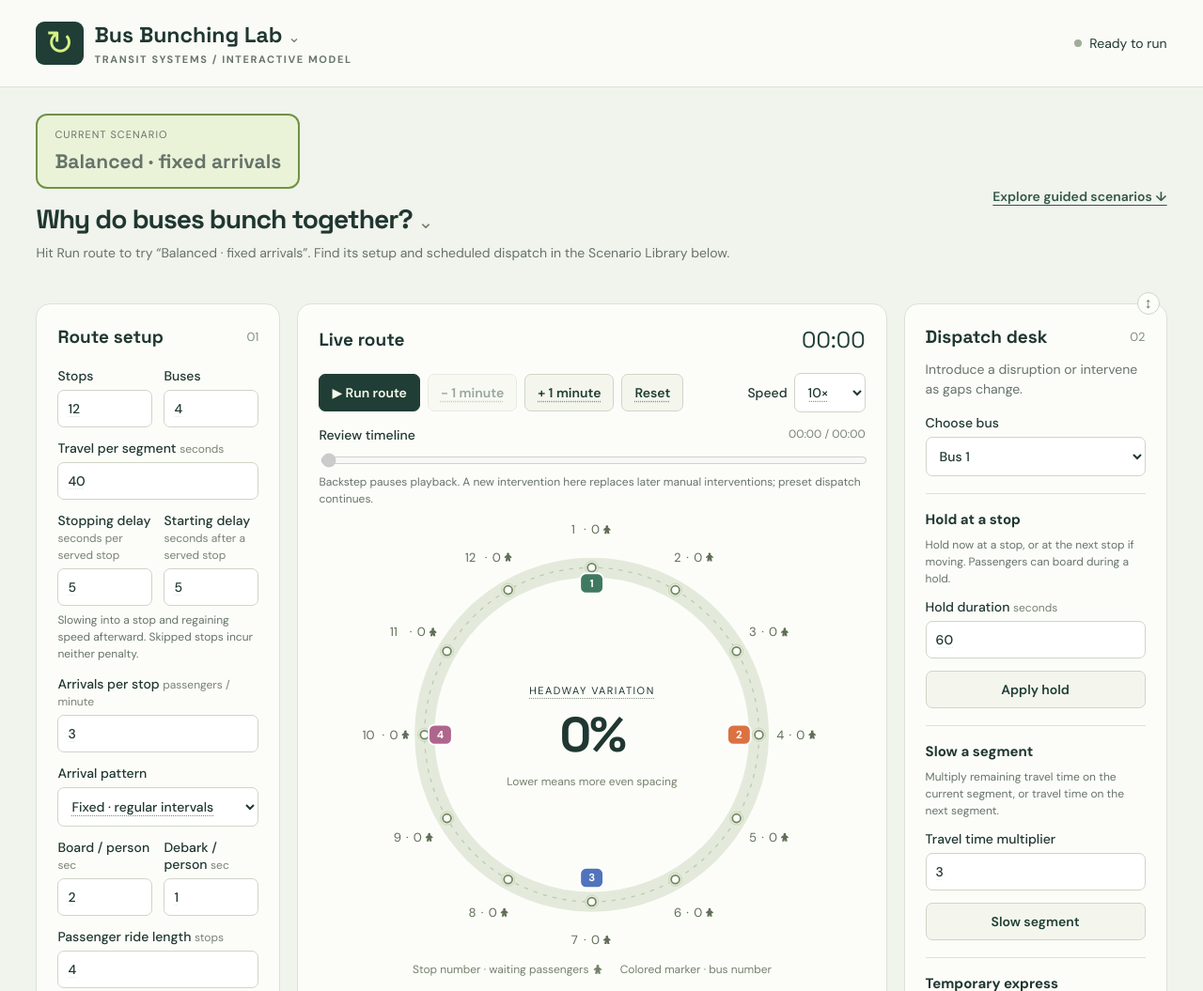
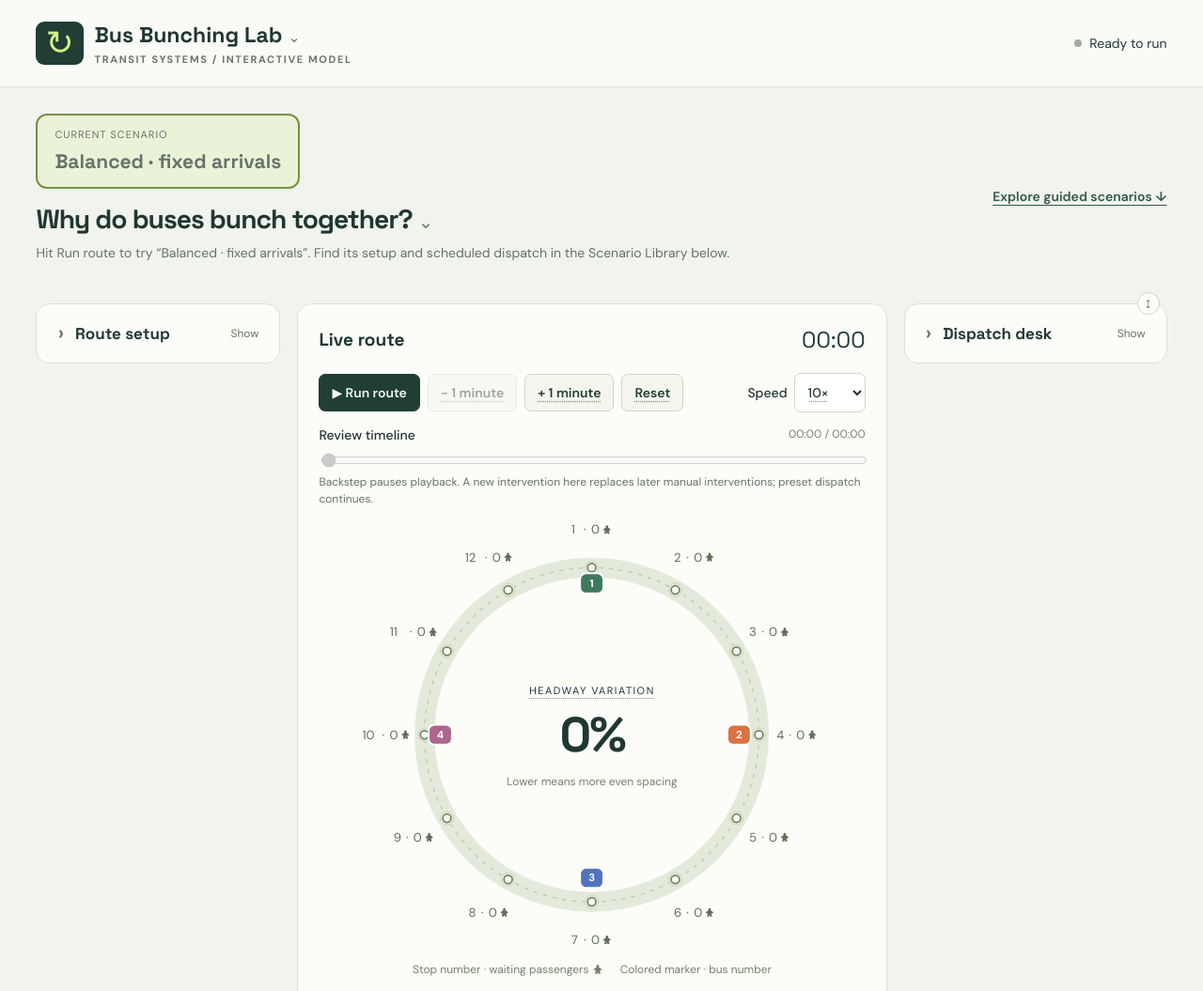
Before and after one commit to MentalNomad/bus-bunching-lab, a website: page dist/index.html in a window 1280 px wide. Shown: the top 1055 px of the page at 94% size. Drawn offline with Linux system fonts and the light colour scheme.

Commit message:
Collapse route setup, dispatch and charts on opening

```diff
--- a/dist/app.js
+++ b/dist/app.js
@@ -3,9 +3,9 @@ import { Simulation, MAX_SIMULATION_SECONDS } from './engine.js?v=20261021a';
 import { Experiment, scenarios } from './experiment.js?v=20261021a';
 import { chartData, sharedScale } from './chart-data.js?v=20261021a';
 import { updateChartInspection, clearChartInspection } from './chart-inspection.js?v=20261021a';
-import { setupLayout } from './layout.js?v=20261021a';
+import { setupLayout } from './layout.js?v=20261023a';
 import { loadCustomPresets, setupScenarioLibrary } from './scenario-ui.js?v=20261021a';
-import { setupHelp } from './help.js?v=20261021a';
+import { setupHelp } from './help.js?v=20261023a';
 import { scenarioFromSearch } from './scenario-links.js?v=20261021a';
 import { advanceMaxSpeed, advanceTimedSpeed } from './playback.js?v=20261021a';
 loadCustomPresets();
@@ -53,10 +53,6 @@ function initialize() {
         `<article class="bus-chart"><h3 style="color:${colors[b.id]}">● Bus ${b.id + 1}</h3><h4>Time stopped per station</h4><p>Service + holding · seconds · sampled on departure</p><div class="chart-numbers" id="dwellNumbers${b.id}"></div><canvas id="dwell${b.id}" role="img" aria-label="Bus ${b.id + 1} dwell time graph"></canvas><h4>Cumulative queue wait per passenger at boarding</h4><p>Initial queue wait · seconds · sampled at boarding</p><div class="chart-numbers" id="waitNumbers${b.id}"></div><canvas id="wait${b.id}" role="img" aria-label="Bus ${b.id + 1} passenger wait graph"></canvas><div class="chart-key">● Observation &nbsp; ━ Trailing average</div></article>`,
     )
     .join('');
-  const heading = document.createElement('h2');
-  heading.textContent = 'Per-bus statistics';
-  heading.style.gridColumn = '1 / -1';
-  $('busCharts').prepend(heading);
   $('expressValue').max = sim.c.stops - 1;
   $('patternLead').max = sim.c.stops - 1;
   $('patternLead').value = Math.min(+$('patternLead').value, sim.c.stops - 1);
@@ -518,6 +514,14 @@ function renderCharts() {
     const value = +$(id).value;
     return Number.isFinite(value) && value >= 0 && value <= MAX_SIMULATION_SECONDS ? value : 0;
   };
+  if (!$('systemChart').closest('.section-disclosure:not([open])')) {
+    const systemMax = sharedScale([sim.series], sim.time, n, mode, axis('systemAxis')),
+      systemView = chartData(sim.series, sim.time, n, mode);
+    chart($('systemChart'), sim.series, systemView, '#3f7960', systemMax);
+    numbers($('systemNumbers'), systemView, mode);
+    $('systemCount').textContent = `${sim.completed.toLocaleString()} completed passengers`;
+  }
+  if (!$('busCharts').closest('.section-disclosure:not([open])')) {
     const dwellMax = sharedScale(
         sim.buses.map((b) => b.dwell),
         sim.time,
@@ -531,12 +535,7 @@ function renderCharts() {
         n,
         mode,
         axis('waitAxis'),
-    ),
-    systemMax = sharedScale([sim.series], sim.time, n, mode, axis('systemAxis'));
-  const systemView = chartData(sim.series, sim.time, n, mode);
-  chart($('systemChart'), sim.series, systemView, '#3f7960', systemMax);
-  numbers($('systemNumbers'), systemView, mode);
-  $('systemCount').textContent = `${sim.completed.toLocaleString()} completed passengers`;
+      );
     for (const b of sim.buses) {
       const dwellView = chartData(b.dwell, sim.time, n, mode),
         waitView = chartData(b.wait, sim.time, n, mode);
@@ -544,6 +543,7 @@ function renderCharts() {
       numbers($('dwellNumbers' + b.id), dwellView, mode, true);
       chart($('wait' + b.id), b.wait, waitView, colors[b.id], waitMax);
       numbers($('waitNumbers' + b.id), waitView, mode);
+    }
   }
   refreshHelp();
 }
--- a/dist/help.js
+++ b/dist/help.js
@@ -190,7 +190,7 @@ export function setupHelp() {
   window.addEventListener('resize', hide);
   function annotate() {
     for (const el of document.querySelectorAll(
-      '.metric>span,.chart-numbers>span,.route-center>span,.system-chart h3,.bus-chart h4',
+      '.metric>span,.chart-numbers>span,.route-center>span,.system-chart h3,.section-disclosure-title h3,.bus-chart h4',
     )) {
       const label = el.firstChild?.textContent?.trim();
       if (text[label]) {
--- a/dist/layout.js
+++ b/dist/layout.js
@@ -1,4 +1,27 @@
 // Move complete working sections; use buttons so keyboard and touch work too.
+function collapsible(panel) {
+  const disclosure = document.createElement('details'),
+    summary = document.createElement('summary'),
+    heading = panel.querySelector('h2, h3'),
+    headingRow = heading.parentElement;
+  disclosure.className = 'panel section-disclosure';
+  if (panel.classList.contains('dispatch')) disclosure.classList.add('dispatch-disclosure');
+  summary.className = 'section-disclosure-title';
+  summary.append(heading);
+  if (headingRow.classList.contains('section-title')) headingRow.remove();
+  const state = document.createElement('span');
+  state.className = 'section-disclosure-state';
+  state.setAttribute('aria-hidden', 'true');
+  state.innerHTML =
+    '<span class="disclosure-show">Show</span><span class="disclosure-hide">Hide</span>';
+  summary.append(state);
+  panel.replaceWith(disclosure);
+  disclosure.append(summary, panel);
+  // A canvas needs its expanded dimensions, including when playback is paused.
+  disclosure.addEventListener('toggle', () => window.dispatchEvent(new Event('resize')));
+  return disclosure;
+}
+
 export function setupLayout() {
   const main = document.querySelector('main'),
     workspace = document.querySelector('.workspace'),
@@ -6,9 +29,11 @@ export function setupLayout() {
     charts = document.querySelector('.charts-panel'),
     bottom = document.querySelector('.bottom');
   const library = document.querySelector('.scenario-panel');
-  const setup = workspace.querySelector('.settings'),
+  const setup = collapsible(workspace.querySelector('.settings')),
     live = workspace.querySelector('.route-panel'),
-    dispatch = workspace.querySelector('.dispatch');
+    dispatch = collapsible(workspace.querySelector('.dispatch'));
+  // Playback errors and intervention feedback must remain visible with Dispatch closed.
+  live.querySelector('.toolbar').after(document.getElementById('message'));
   const container = document.createElement('div');
   container.id = 'sections';
   main.insertBefore(container, library);
@@ -21,16 +46,15 @@ export function setupLayout() {
   buses.classList.add('panel');
   const h = document.createElement('h2');
   h.textContent = 'Per-bus statistics';
-  h.style.gridColumn = '1 / -1';
   buses.prepend(h);
   const sections = [
     ['route', 'Live route & dispatch', workspace],
     ['summary', 'System summary', metrics],
-    ['log', 'Dispatch history', bottom.children[0]],
+    ['log', 'Dispatch history', collapsible(bottom.children[0])],
     ['comparison', 'Passenger comparisons', document.querySelector('.comparison-panel')],
-    ['chart-settings', 'Chart settings', settings],
-    ['system', 'System chart', system],
-    ['buses', 'Bus charts', buses],
+    ['chart-settings', 'Chart settings', collapsible(settings)],
+    ['system', 'System chart', collapsible(system)],
+    ['buses', 'Bus charts', collapsible(buses)],
     ['definitions', 'Model definitions', bottom.children[1]],
     ['scenarios', 'Scenario Library', library],
   ];
--- a/dist/style.css
+++ b/dist/style.css
@@ -126,6 +126,50 @@ h3 {
   border: 1px solid var(--line);
   border-radius: 15px;
   padding: 22px;
+}
+.panel.section-disclosure {
+  padding: 0;
+}
+.section-disclosure > .section-disclosure-title {
+  display: flex;
+  align-items: center;
+  gap: 12px;
+  padding: 20px 22px;
+  list-style: none;
+  border-radius: 15px;
+}
+.section-disclosure-title::-webkit-details-marker {
+  display: none;
+}
+.section-disclosure-title::before {
+  content: '›';
+  color: #66765d;
+  font-size: 22px;
+  line-height: 1;
+}
+.section-disclosure[open] > .section-disclosure-title::before {
+  transform: rotate(90deg);
+}
+.section-disclosure-title > h2,
+.section-disclosure-title > h3 {
+  flex: 1;
+  margin: 0;
+  font-size: 17px;
+}
+.section-disclosure-state {
+  color: #66765d;
+  font-size: 12px;
+  font-weight: 400;
+}
+.section-disclosure:not([open]) > summary .disclosure-hide,
+.section-disclosure[open] > summary .disclosure-show {
+  display: none;
+}
+.section-disclosure > .panel {
+  padding-top: 0;
+  border: 0;
+  border-radius: 0 0 15px 15px;
+  background: transparent;
 }
 .section-title {
   display: flex;
@@ -361,6 +405,9 @@ button.subtle {
   min-height: 18px;
   margin-top: 15px;
 }
+#message:empty {
+  display: none;
+}
 .metrics {
   display: grid;
   grid-template-columns: repeat(5, 1fr);
@@ -579,6 +626,9 @@ footer {
   .workspace {
     grid-template-columns: 230px minmax(0, 1fr);
   }
+  .dispatch-disclosure {
+    grid-column: 1 / -1;
+  }
   .dispatch {
     grid-column: 1/-1;
     display: grid;
@@ -587,8 +637,7 @@ footer {
   }
   .dispatch > .section-title,
   .dispatch > p,
-  .dispatch > label,
-  .dispatch > #message {
+  .dispatch > label {
     grid-column: 1/-1;
   }
   .dispatch > #policyControls,
```
Also changed, not shown: dist/index.html (+2 -2 lines). Lines whose indentation alone changed are shown as unchanged.
